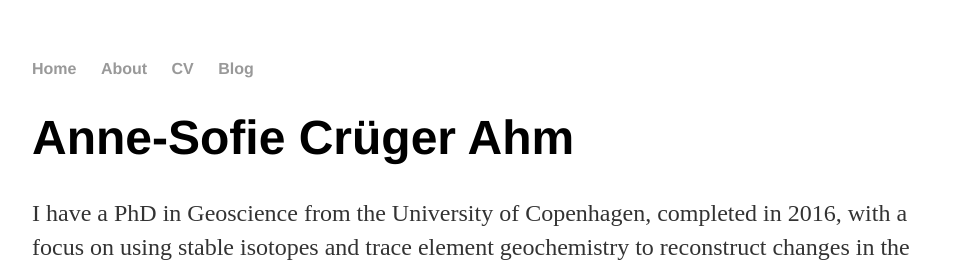
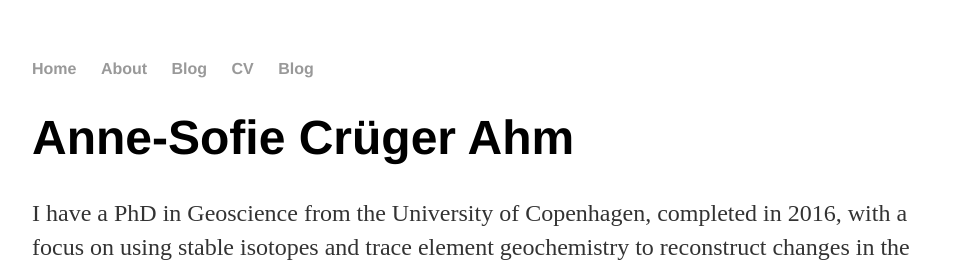
Before and after one commit to Anne-SofieAhm/Anne-SofieAhm.github.io, a Jekyll site: the page built from index.html, in a window 1280 px wide. Shown: the top 262 px of the page, without its empty margins (160-1113 px from the left). Built offline with Jekyll 4.4.1, drawn with Linux system fonts in a browser that asks for light colours.

Commit message:
Update default.html

```diff
--- a/_layouts/default.html
+++ b/_layouts/default.html
@@ -10,6 +10,7 @@
 	    		<ul>
 	        		<li><a href="/">Home</a></li>
 		        	<li><a href="/about">About</a></li>
+							<li><a href="/projects">Blog</a></li>
 	        		<li><a href="/cv">CV</a></li>
 	        		<li><a href="/blog">Blog</a></li>
 	    		</ul>
```
